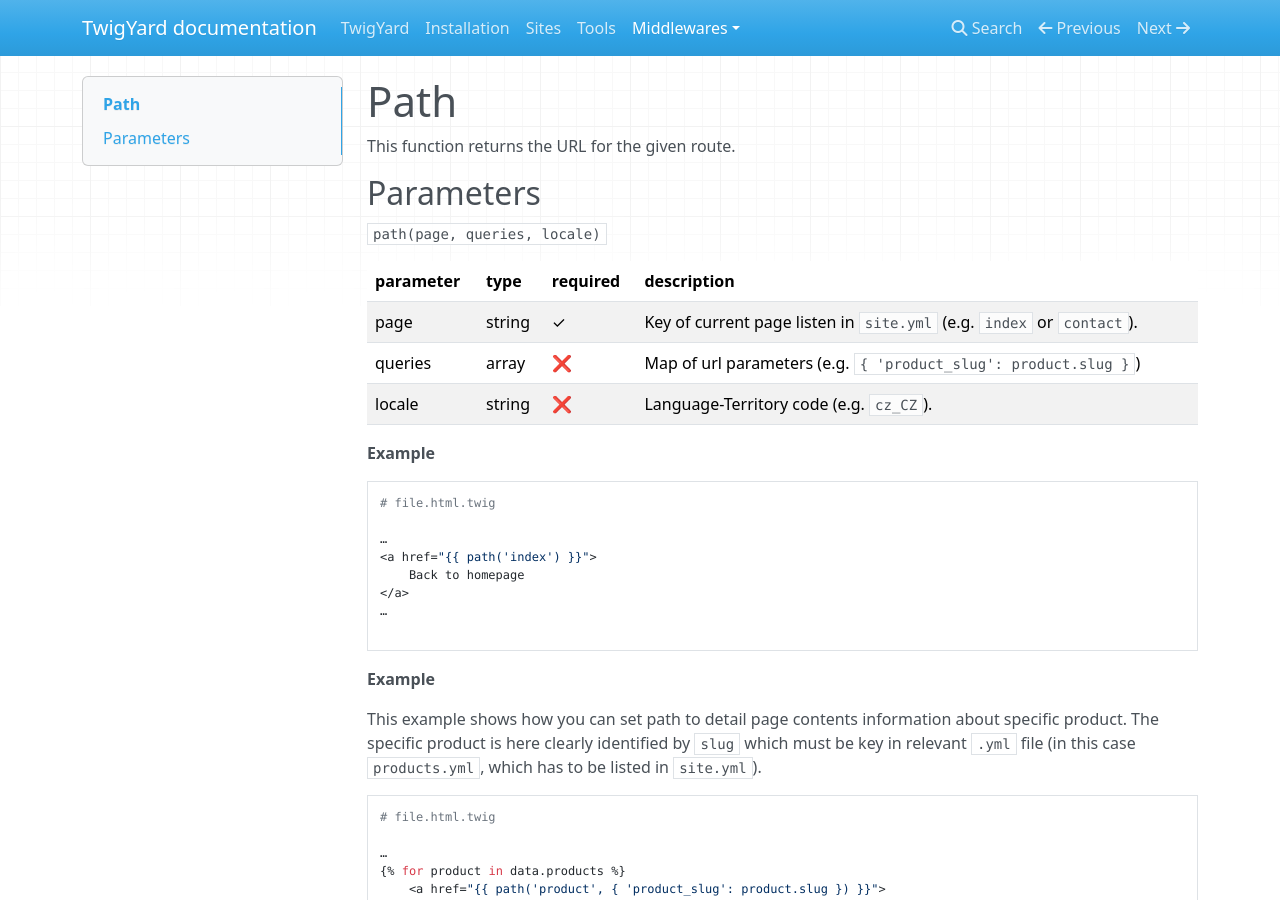
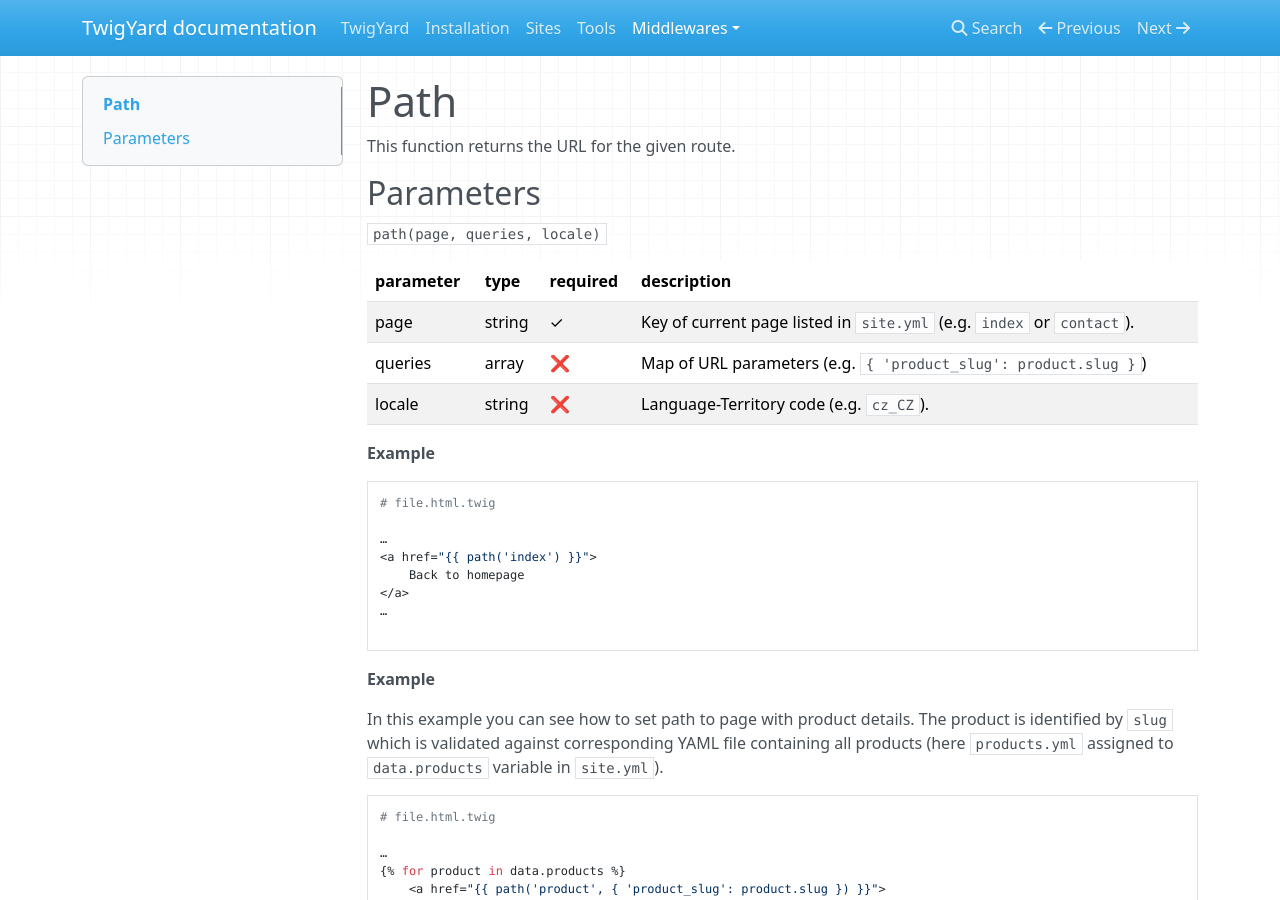
Before and after one commit to twigyard/twigyard, an MkDocs documentation site: the page built from docs/docs/middlewares/path.md, in a window 1280 px wide and 900 px high. Built offline with MkDocs 1.6.1, drawn with Linux system fonts in a browser that asks for light colours; nearby versions of some CDN libraries.

Commit message:
fixup! fixup! fixup! Add documentation for function image, path and asset

````diff
--- a/docs/docs/middlewares/path.md
+++ b/docs/docs/middlewares/path.md
@@ -6,8 +6,8 @@ This function returns the URL for the given route.
 
 parameter        | type           | required | description
 -----------------|----------------|----------|------------
-page             | string         | ✓        | Key of current page listen in `site.yml` (e.g. `index` or `contact`).
-queries          | array          | ❌        | Map of url parameters (e.g. `{ 'product_slug': product.slug }`)
+page             | string         | ✓        | Key of current page listed in `site.yml` (e.g. `index` or `contact`).
+queries          | array          | ❌        | Map of URL parameters (e.g. `{ 'product_slug': product.slug }`)
 locale           | string         | ❌        | Language-Territory code (e.g. `cz_CZ`).
 
 **Example**
@@ -25,9 +25,9 @@ locale           | string         | ❌        | Language-Territory code (e.g. `
 
 **Example**
 
-This example shows how you can set path to detail page contents information about specific product.
-The specific product is here clearly identified by `slug` which must be key in relevant `.yml` file
-(in this case `products.yml`, which has to be listed in `site.yml`).
+In this example you can see how to set path to page with product details.
+The product is identified by `slug` which is validated against corresponding YAML file
+containing all products (here `products.yml` assigned to `data.products` variable in `site.yml`).
 
 ```
 # file.html.twig
````
Also changed, not shown: docs/docs/middlewares/image.md (+1 -1 lines).
